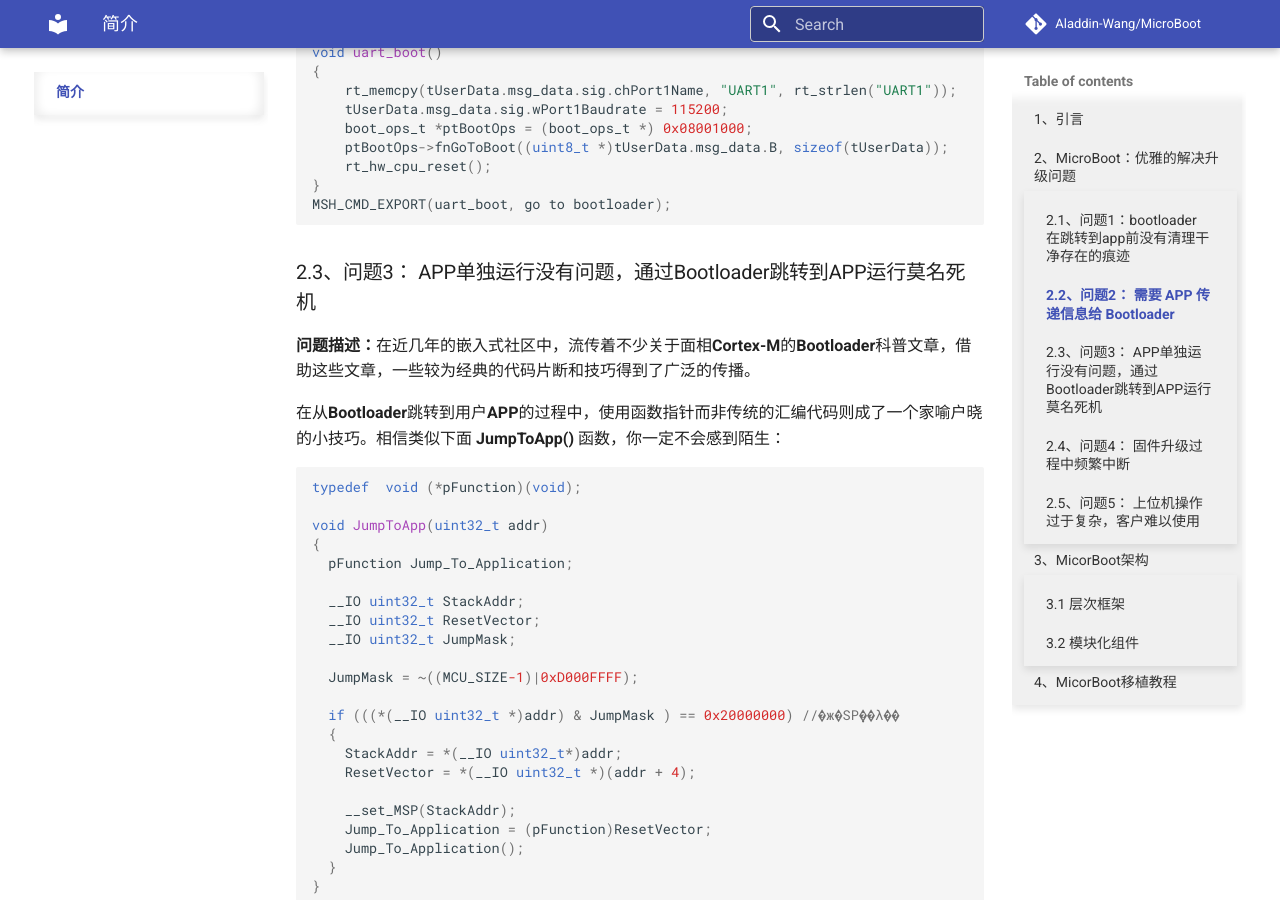
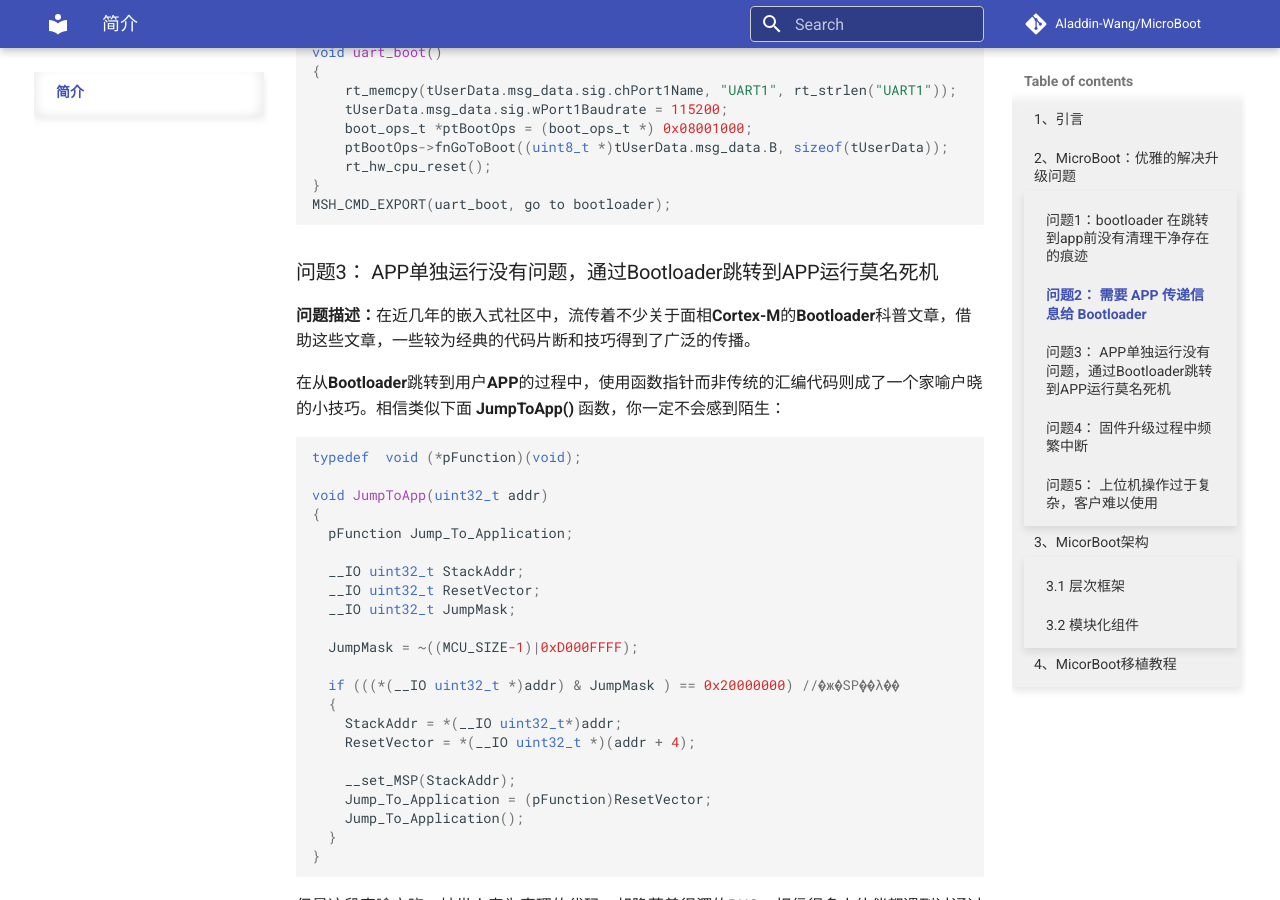
Before and after one commit to Aladdin-Wang/MicroBoot, an MkDocs documentation site: the page built from docs/index.md, in a window 1280 px wide and 900 px high, scrolled down 11129 px. Built offline with MkDocs 1.6.1 and Material for MkDocs 9.7.7, drawn with Linux system fonts in a browser that asks for light colours; comment, search, counter and statistics services are not loaded; some of the changed text lies outside the part shown.

Commit message:
更新microboot介绍

````diff
--- a/docs/index.md
+++ b/docs/index.md
@@ -41,7 +41,7 @@
 
  MicroBoot就是为了解决这些灾难而生的，它是我开发的BootLoader框架，专为嵌入式单片机设备的升级而优化。从断电保护到断点续传，从校验机制到高效通信，它全面提升了升级过程的可靠性，让固件升级变得轻松愉快。
 
-### 2.1、问题1：bootloader 在跳转到app前没有清理干净存在的痕迹
+### 问题1：bootloader 在跳转到app前没有清理干净存在的痕迹
 
 **问题描述：** 固件更新完毕后从 bootloader 跳转至 APP 前需对所用的外设 deinit ，以使外设恢复至上电时的初始状态。但是当使用复杂的外设收取固件包时， deinit 也将变得复杂，甚至很难排除对 APP 的影响。因此最佳的方法是升级完固件进行软复位，再次进入bootloader在程序运行之前，先通过判断标志的方式，来直接跳转到app，这样就相当于给APP提供了一个干净的外设环境。
 
@@ -196,7 +196,7 @@ static void enter_application(void)
 
 
 
-### 2.2、问题2： 需要 APP 传递信息给 Bootloader
+### 问题2： 需要 APP 传递信息给 Bootloader
 
 **问题描述：**在一些嵌入式设备中，由于产品型号和应用场景的不同，固件升级的接口（如 UART、SPI、I2C 等）和波特率配置并不统一。这种情况下，Bootloader 无法在启动时确定应该使用的通信接口和波特率设置，因此需要从应用程序（APP）传递相关信息给 Bootloader，以便其在固件升级前做好正确的配置。
 
@@ -423,7 +423,7 @@ MSH_CMD_EXPORT(uart_boot, go to bootloader);
 
 
 
-### 2.3、问题3： APP单独运行没有问题，通过Bootloader跳转到APP运行莫名死机
+### 问题3： APP单独运行没有问题，通过Bootloader跳转到APP运行莫名死机
 
 **问题描述：**在近几年的嵌入式社区中，流传着不少关于面相**Cortex-M**的**Bootloader**科普文章，借助这些文章，一些较为经典的代码片断和技巧得到了广泛的传播。
 
@@ -494,7 +494,7 @@ void modify_stack_pointer_and_start_app(uint32_t r0_sp, uint32_t r1_pc)
 #endif
 ```
 
-### 2.4、问题4： 固件升级过程中频繁中断
+### 问题4： 固件升级过程中频繁中断
 
 **问题描述：**在固件升级过程中，由于通信信号不稳定或数据包丢失，传输可能会频繁中断，导致升级失败。用户常常需要多次尝试才能成功完成固件升级，特别是对于大文件传输，这种情况不仅耗时还影响体验。
 
@@ -507,7 +507,7 @@ void modify_stack_pointer_and_start_app(uint32_t r0_sp, uint32_t r1_pc)
 
 
 
-### 2.5、问题5： 上位机操作过于复杂，客户难以使用
+### 问题5： 上位机操作过于复杂，客户难以使用
 
 **问题描述：**对于许多客户，传统上位机操作系统设计复杂且需要较高的技术水平，操作不当还可能导致设备升级失败。这不仅增加了技术支持成本，也降低了客户满意度，尤其对于不具备技术背景的用户而言，升级流程显得尤为繁琐。
 
````
